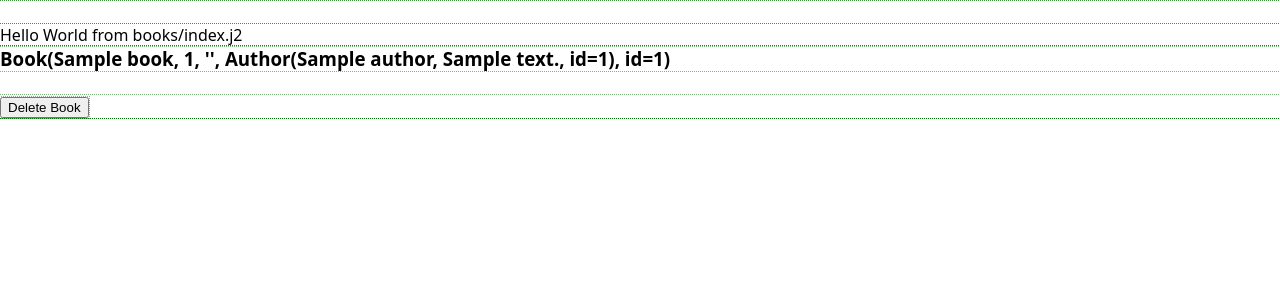
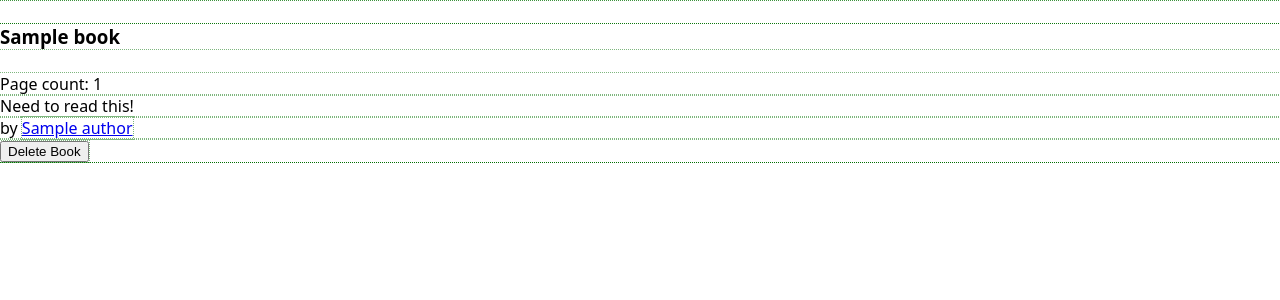
Before and after one commit to bsmith/w04d3_one2many_hw, a Flask app: page /books/ in a window 1280 px wide. Shown: the part 100-400 px from the top of the page. Run offline with Flask 2, Linux system fonts and the light colour scheme; a database or web service that is not in the repository returns one stand-in record (values such as "Sample title"); some libraries are stand-ins or nearby versions.

Commit message:
Add individual detail pages for authors

```diff
--- a/app.py
+++ b/app.py
@@ -2,7 +2,7 @@ from flask import Flask, render_template
 from werkzeug.exceptions import HTTPException
 
 from controllers.books_controller import books_blueprint
-# from controllers.authors_controller import authors_blueprint
+from controllers.authors_controller import authors_blueprint
 
 def create_app():
     app = Flask(__name__)
@@ -11,7 +11,7 @@ def create_app():
     app.jinja_options["autoescape"] = lambda _: True
 
     app.register_blueprint(books_blueprint)
-    # app.register_blueprint(authors_blueprint)
+    app.register_blueprint(authors_blueprint)
 
     @app.route('/')
     def home():
--- a/templates/base.html.j2
+++ b/templates/base.html.j2
@@ -11,7 +11,9 @@
     <header>
     {% block header %}
         <h1>Books Manager</h1>
+        {% block subtitle %}
         <h2>{{title}}</h2>
+        {% endblock %}
     {% endblock %}
     </header>
     <main>
--- a/templates/books/index.html.j2
+++ b/templates/books/index.html.j2
@@ -1,11 +1,19 @@
 {% extends "base.html.j2" %}
 {% block content %}
-<p>Hello World from books/index.j2</p>
 
 <div class="books">
 {% for book in books_list %}
     <article class="book">
-        <h3>{{ book }}</h3>
+        <h3>{{ book.title }}</h3>
+        <p>Page count: {{ book.page_count }}</p>
+        {% if book.has_read %}
+        <p class="already-read">Already read this book</p>
+        {% else %}
+        <p class="needs-read">Need to read this!</p>
+        {% endif %}
+        <p>by
+            <a href="{{ url_for('authors.show_author', id=book.author.id) }}">{{ book.author.name }}</a>
+        </p>
         <form class="delete-form" action="{{ url_for('.delete_book', id=book.id) }}" method="POST">
             <button>Delete Book</button>
         </form>
```
Also changed, not shown: controllers/authors_controller.py (added, +21 -0 lines), templates/authors/show.html.j2 (added, +12 -0 lines).
